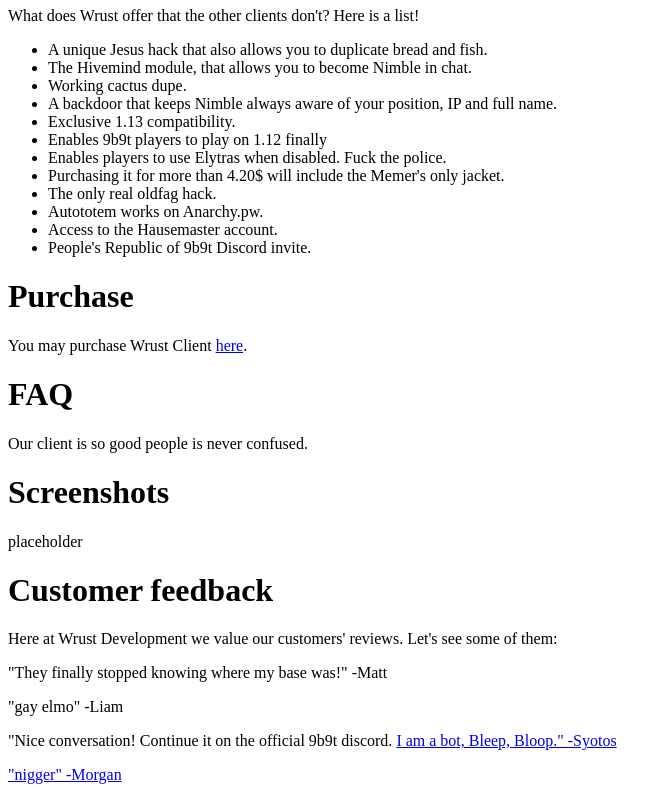
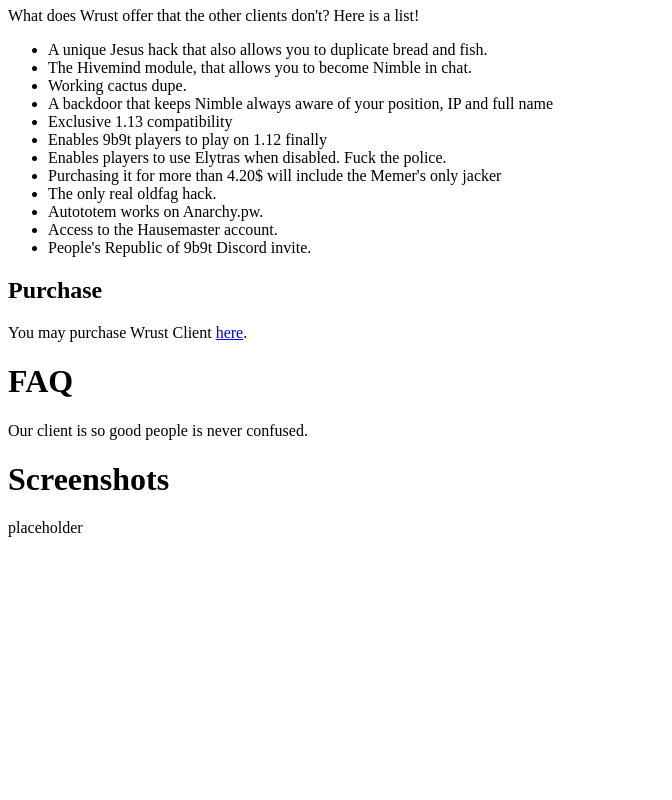
Before and after one commit to wrust-client/wrust-client.github.io, a plain HTML site: page index.html in a window 1280 px wide. Shown: the part 351-1151 px from the top of the page, without its empty margins (0-672 px from the left). After the commit the page ends 896 px from the top, so only its background shows below. Drawn offline with Linux system fonts and the light colour scheme.

Commit message:
Revert "asd"
This reverts commit 2af979debe11f619d8ae726033c20c0ee4d7df4e.

```diff
--- a/index.html
+++ b/index.html
@@ -13,27 +13,21 @@
     <li>A unique Jesus hack that also allows you to duplicate bread and fish.</li>
     <li>The Hivemind module, that allows you to become Nimble in chat.</li>
     <li>Working cactus dupe.</li>
-    <li>A backdoor that keeps Nimble always aware of your position, IP and full name.</li>
-    <li>Exclusive 1.13 compatibility.</li>
+    <li>A backdoor that keeps Nimble always aware of your position, IP and full name</li>
+    <li>Exclusive 1.13 compatibility</li>
     <li>Enables 9b9t players to play on 1.12 finally</li>
     <li>Enables players to use Elytras when disabled. Fuck the police.</li>
-    <li>Purchasing it for more than 4.20$ will include the Memer's only jacket.</li>
+    <li>Purchasing it for more than 4.20$ will include the Memer's only jacker</li>
     <li>The only real oldfag hack.</li>
     <li>Autototem works on Anarchy.pw.</li>
     <li>Access to the Hausemaster account.</li>
     <li>People's Republic of 9b9t Discord invite.</li>
   </ul>
-  <h1>Purchase</h1>
+  <h2>Purchase</h2>
   <p>You may purchase Wrust Client <a href="buy.html">here</a>.</p>
   <h1>FAQ</h1>
   Our client is so good people is never confused.
   <h1>Screenshots</h1>
   placeholder
-  <h1>Customer feedback</h1>
-  <p> Here at Wrust Development we value our customers' reviews. Let's see some of them:</p>
-  <p>"They finally stopped knowing where my base was!" -Matt</p>
-  <p>"gay elmo" -Liam</p>
-  <p>"Nice conversation! Continue it on the official 9b9t discord. <a href="discord.gg/WZNvEJ8"> I am a bot, Bleep, Bloop." -Syotos</p>
-  <p>"nigger" -Morgan</p>
 </body>
 </html>
```
